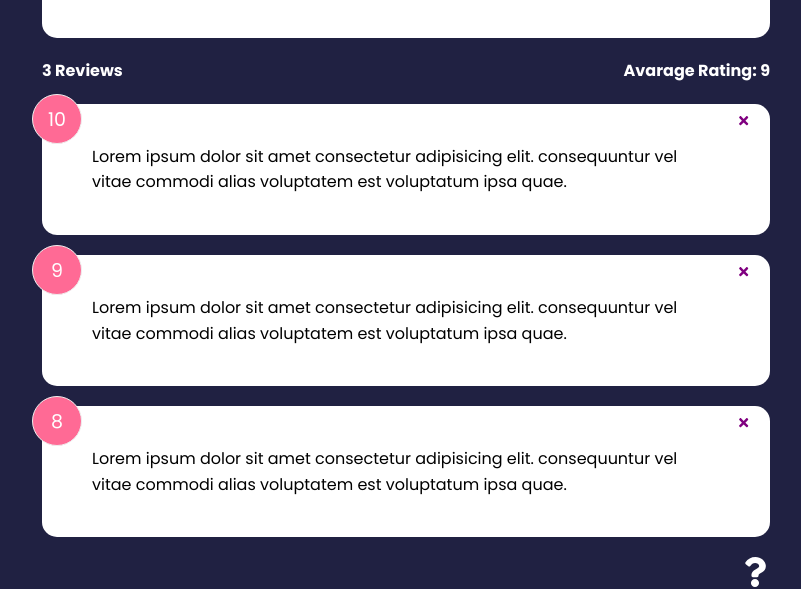
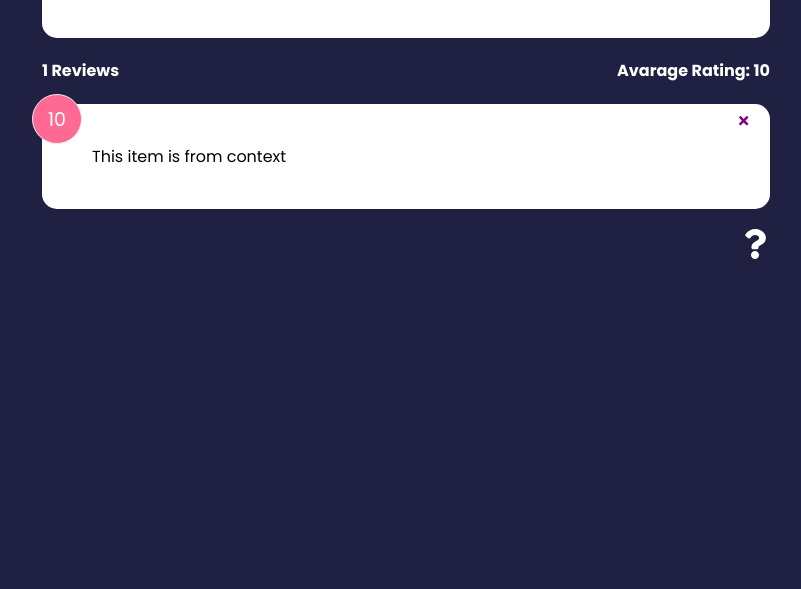
Before and after one commit to kamil3397/react-feedback-app, a React (Create React App) app: page / in a window 1280 px wide. Shown: the part 275-864 px from the top of the page, without its empty margins (234-1035 px from the left). After the commit the page ends 800 px from the top, so only its background shows below. Built offline with nearby package versions, Linux system fonts and the light colour scheme.

Commit message:
adding useContext for feedback components

```diff
--- a/src/App.js
+++ b/src/App.js
@@ -9,6 +9,7 @@
 import FeedbackForm from './components/FeedbackForm'
 import AboutPage from './pages/AboutPage'
 import AboutIconLink from './components/AboutIconLink'
+import { FeedbackProvider } from './context/FeedbackContext'
 
 function App() {
   const [feedback, setFeedback] = useState(FeedbackData)
@@ -25,6 +26,7 @@
   }
 
   return (
+    <FeedbackProvider>
       <Router>
         <Header />
         <div className="container">
@@ -35,8 +37,8 @@
               element={
                 <>
                   <FeedbackForm handleAdd={addFeedback} />
-                <FeedbackStats feedback={feedback} />
-                <FeedbackList feedback={feedback} handleDelete={deleteFeedback} />
+                  <FeedbackStats />
+                  <FeedbackList handleDelete={deleteFeedback} />
                 </>
               }
             ></Route>
@@ -46,6 +48,7 @@
           <AboutIconLink />
         </div>
       </Router>
+    </FeedbackProvider>
   )
 }
 
--- a/src/components/FeedbackList.jsx
+++ b/src/components/FeedbackList.jsx
@@ -1,8 +1,11 @@
 import { motion, AnimatePresence } from 'framer-motion'
-import PropTypes from 'prop-types'
+import { useContext } from 'react'
 import FeedbackItem from './FeedbackItem'
+import FeedbackContext from '../context/FeedbackContext'
 
-function FeedbackList({ feedback, handleDelete }) {
+function FeedbackList({ handleDelete }) {
+  const { feedback } = useContext(FeedbackContext)
+
   if (!feedback || feedback.length === 0) {
     return <p>No feedback yet</p>
   }
@@ -32,8 +35,4 @@
   )
 }
 
-FeedbackList.propTypes = {
-  feedback: PropTypes.array.isRequired,
-}
-
 export default FeedbackList
--- a/src/components/FeedbackStats.jsx
+++ b/src/components/FeedbackStats.jsx
@@ -1,6 +1,8 @@
-import PropTypes from 'prop-types'
+import { useContext } from 'react'
+import FeedbackContext from '../context/FeedbackContext'
 
-function FeedbackStats({ feedback }) {
+function FeedbackStats() {
+  const { feedback } = useContext(FeedbackContext)
   //Wylicz średnią ocen
   let average =
     feedback.reduce((acc, cur) => {
@@ -17,8 +19,4 @@
   )
 }
 
-FeedbackStats.propTypes = {
-  feedback: PropTypes.array.isRequired,
-}
-
 export default FeedbackStats
--- /dev/null
+++ b/src/context/FeedbackContext.jsx
@@ -0,0 +1,24 @@
+import { createContext, useState } from 'react'
+
+const FeedbackContext = createContext()
+
+export const FeedbackProvider = ({ children }) => {
+  const [feedback, setFeedback] = useState([
+    {
+      id: 1,
+      text: 'This item is from context',
+      rating: 10,
+    },
+  ])
+  return (
+    <FeedbackContext.Provider
+      value={{
+        feedback,
+      }}
+    >
+      {children}
+    </FeedbackContext.Provider>
+  )
+}
+
+export default FeedbackContext
```
Lines whose indentation alone changed are shown as unchanged.
